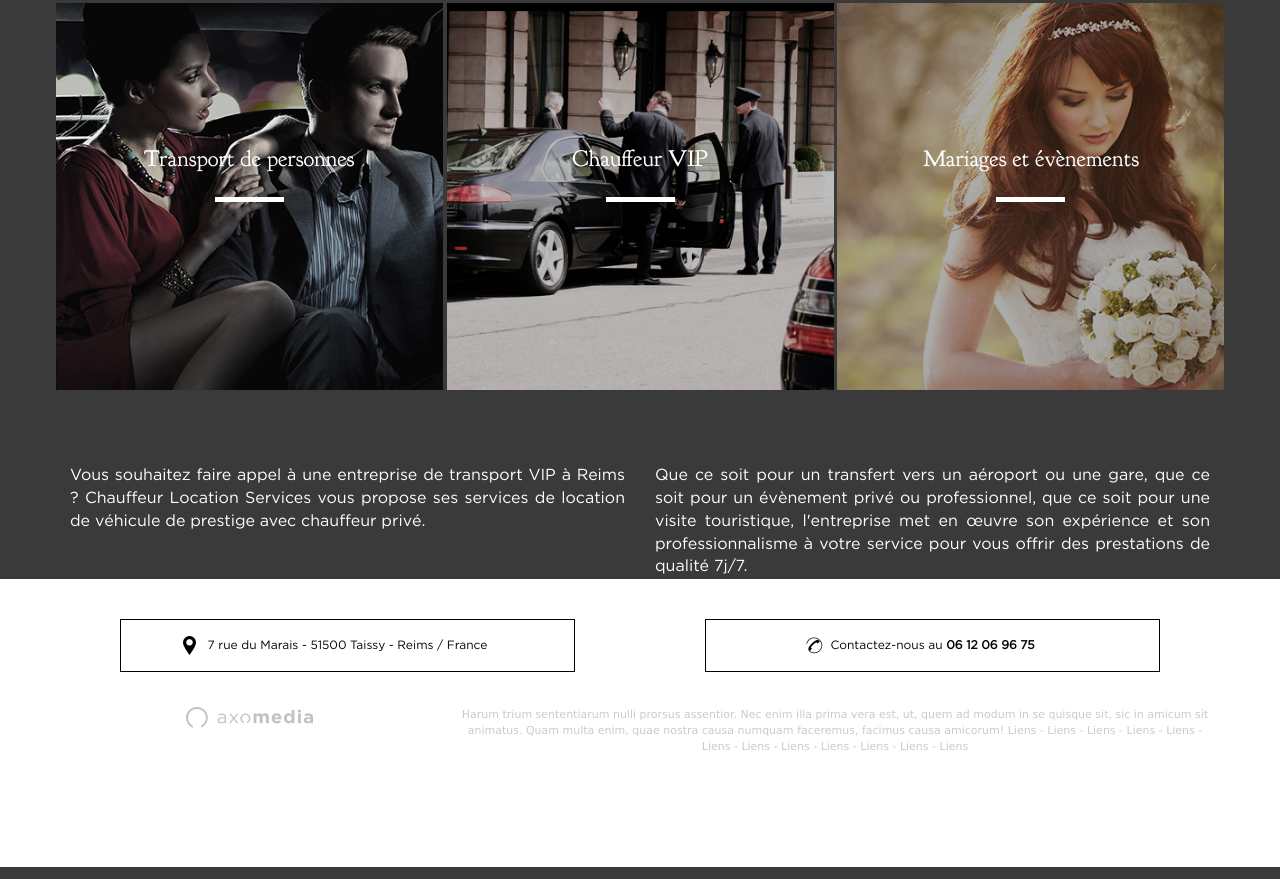
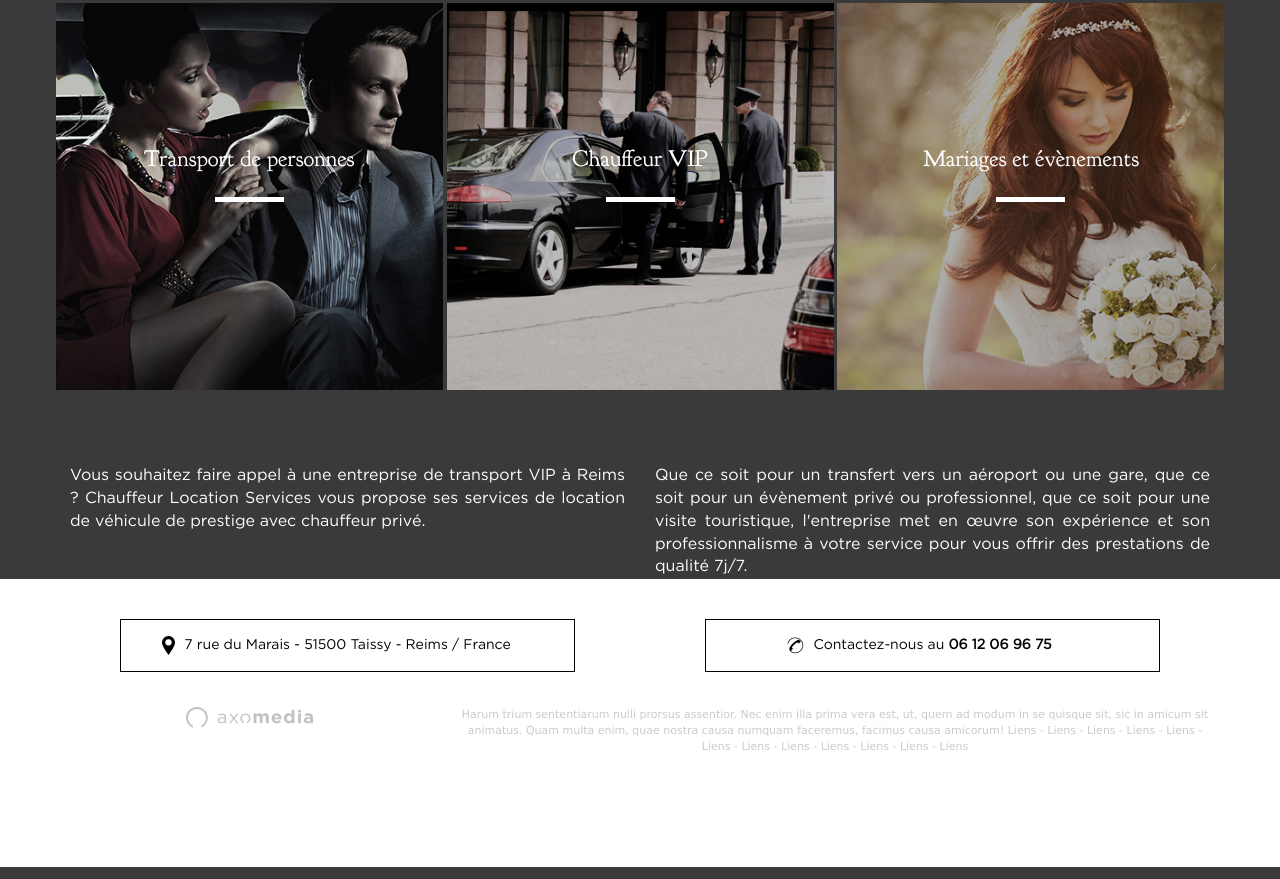
Before and after one commit to cls-ws/cls-ws.github.io, a plain HTML site: page index.html in a window 1280 px wide. Shown: the part 694-1573 px from the top of the page. Drawn offline with Linux system fonts and the light colour scheme.

Commit message:
Update style.css

```diff
--- a/css/style.css
+++ b/css/style.css
@@ -316,199 +316,203 @@ footer div.para-last {
 
   /* line 380, ../../src/stylesheets/style.scss */
   footer a.btn-footer {
+    font-size: 14px;
+  }
+  /* line 385, ../../src/stylesheets/style.scss */
+  footer a.btn-footer {
     max-width: 455px;
   }
-  /* line 384, ../../src/stylesheets/style.scss */
+  /* line 389, ../../src/stylesheets/style.scss */
   footer a.btn-adress {
-    background: url('/images/ico-location.png') 62px center no-repeat;
+    background: url('/images/ico-location.png') 41px center no-repeat;
   }
-  /* line 387, ../../src/stylesheets/style.scss */
+  /* line 392, ../../src/stylesheets/style.scss */
   footer a.btn-contact {
-    background: url('/images/ico-tel.png') 100px center no-repeat;
+    background: url('/images/ico-tel.png') 81px center no-repeat;
   }
 }
 @media (min-width: 1024px) {
-  /* line 409, ../../src/stylesheets/style.scss */
+  /* line 414, ../../src/stylesheets/style.scss */
   .navbar-default .navbar-nav > li > a {
     font-size: 14px;
   }
 
-  /* line 413, ../../src/stylesheets/style.scss */
+  /* line 418, ../../src/stylesheets/style.scss */
   .navbar-default .navbar-nav .open .dropdown-menu > li > a {
     font-size: 14px;
   }
 
-  /* line 419, ../../src/stylesheets/style.scss */
+  /* line 424, ../../src/stylesheets/style.scss */
   header div.container-fluid {
     padding-left: 0;
     padding-right: 0;
   }
-  /* line 425, ../../src/stylesheets/style.scss */
+  /* line 430, ../../src/stylesheets/style.scss */
   header div.leftHeader {
     height: 510px;
     padding-top: 232px;
   }
-  /* line 431, ../../src/stylesheets/style.scss */
+  /* line 436, ../../src/stylesheets/style.scss */
   header div.leftHeader ul.logoContainer li img {
     width: 101px;
     height: 78px;
   }
-  /* line 437, ../../src/stylesheets/style.scss */
+  /* line 442, ../../src/stylesheets/style.scss */
   header div.leftHeader ul.logoContainer li.slogan p {
     font-size: 17px;
   }
-  /* line 445, ../../src/stylesheets/style.scss */
+  /* line 450, ../../src/stylesheets/style.scss */
   header div.leftHeaderPage {
     height: 461px;
   }
-  /* line 449, ../../src/stylesheets/style.scss */
+  /* line 454, ../../src/stylesheets/style.scss */
   header div.rightHeader {
     height: 510px;
   }
-  /* line 451, ../../src/stylesheets/style.scss */
+  /* line 456, ../../src/stylesheets/style.scss */
   header div.rightHeader p.textRight {
     font-size: 30px;
   }
-  /* line 456, ../../src/stylesheets/style.scss */
+  /* line 461, ../../src/stylesheets/style.scss */
   header div.rightHeaderPage {
     height: 461px;
     padding-top: 206px;
   }
 
-  /* line 466, ../../src/stylesheets/style.scss */
+  /* line 471, ../../src/stylesheets/style.scss */
   div.theContent .theRow {
     text-align: center;
   }
-  /* line 468, ../../src/stylesheets/style.scss */
+  /* line 473, ../../src/stylesheets/style.scss */
   div.theContent .theRow .col-center-block {
     float: none;
     display: inline-block;
     margin: 15px auto;
     /* margin-left: auto; margin-right: auto; */
   }
-  /* line 478, ../../src/stylesheets/style.scss */
+  /* line 483, ../../src/stylesheets/style.scss */
   div.theContent a div.box {
     max-width: 310px;
     height: 310px;
   }
-  /* line 484, ../../src/stylesheets/style.scss */
+  /* line 489, ../../src/stylesheets/style.scss */
   div.theContent div.box2 {
     margin-left: 10px;
     margin-right: 10px;
   }
-  /* line 489, ../../src/stylesheets/style.scss */
+  /* line 494, ../../src/stylesheets/style.scss */
   div.theContent p.paraSubBox {
     margin: 60px 0;
     margin-bottom: 0;
   }
-  /* line 494, ../../src/stylesheets/style.scss */
+  /* line 499, ../../src/stylesheets/style.scss */
   div.theContent p.paraSubBoxContent {
     margin: 15px 0;
   }
 
-  /* line 504, ../../src/stylesheets/style.scss */
+  /* line 509, ../../src/stylesheets/style.scss */
   footer a.btn-footer {
     margin-bottom: 35px;
   }
 }
 @media (min-width: 1200px) {
-  /* line 527, ../../src/stylesheets/style.scss */
+  /* line 532, ../../src/stylesheets/style.scss */
   .navbar-default .navbar-nav > li > a {
     font-size: 16px;
     padding-left: 17px;
     padding-right: 17px;
   }
 
-  /* line 533, ../../src/stylesheets/style.scss */
+  /* line 538, ../../src/stylesheets/style.scss */
   .navbar-default .navbar-nav .open .dropdown-menu > li > a {
     font-size: 16px;
   }
 
-  /* line 539, ../../src/stylesheets/style.scss */
+  /* line 544, ../../src/stylesheets/style.scss */
   header div.leftHeader {
     height: 610px;
     padding-top: 232px;
   }
-  /* line 545, ../../src/stylesheets/style.scss */
+  /* line 550, ../../src/stylesheets/style.scss */
   header div.leftHeader ul.logoContainer li img {
     width: 169px;
     height: 130px;
   }
-  /* line 551, ../../src/stylesheets/style.scss */
+  /* line 556, ../../src/stylesheets/style.scss */
   header div.leftHeader ul.logoContainer li.slogan p {
     font-size: 17px;
     float: left;
     margin-bottom: 28px;
   }
-  /* line 562, ../../src/stylesheets/style.scss */
+  /* line 567, ../../src/stylesheets/style.scss */
   header div.leftHeaderPage {
     height: 461px;
     padding-top: 191px;
   }
-  /* line 567, ../../src/stylesheets/style.scss */
+  /* line 572, ../../src/stylesheets/style.scss */
   header div.rightHeader {
     height: 610px;
   }
-  /* line 569, ../../src/stylesheets/style.scss */
+  /* line 574, ../../src/stylesheets/style.scss */
   header div.rightHeader p.textRight {
     font-size: 30px;
     letter-spacing: 1.4px;
     left: 15%;
   }
-  /* line 576, ../../src/stylesheets/style.scss */
+  /* line 581, ../../src/stylesheets/style.scss */
   header div.rightHeaderPage {
     height: 461px;
   }
 
-  /* line 586, ../../src/stylesheets/style.scss */
+  /* line 591, ../../src/stylesheets/style.scss */
   div.theContent a div.box {
     max-width: 387px;
     height: 387px;
   }
 }
 @media (min-width: 1500px) {
-  /* line 604, ../../src/stylesheets/style.scss */
+  /* line 609, ../../src/stylesheets/style.scss */
   .navbar-default .navbar-nav > li > a {
     font-size: 16px;
     padding-left: 30px;
     padding-right: 30px;
   }
 
-  /* line 610, ../../src/stylesheets/style.scss */
+  /* line 615, ../../src/stylesheets/style.scss */
   .navbar-default .navbar-nav .open .dropdown-menu > li > a {
     font-size: 16px;
   }
 
-  /* line 616, ../../src/stylesheets/style.scss */
+  /* line 621, ../../src/stylesheets/style.scss */
   header div.leftHeader {
     height: 810px;
     padding-top: 360px;
   }
-  /* line 622, ../../src/stylesheets/style.scss */
+  /* line 627, ../../src/stylesheets/style.scss */
   header div.leftHeader ul.logoContainer li img {
     width: 169px;
     height: 130px;
   }
-  /* line 632, ../../src/stylesheets/style.scss */
+  /* line 637, ../../src/stylesheets/style.scss */
   header div.leftHeaderPage {
     height: 461px;
     padding-top: 180px;
   }
-  /* line 637, ../../src/stylesheets/style.scss */
+  /* line 642, ../../src/stylesheets/style.scss */
   header div.rightHeader {
     height: 810px;
   }
-  /* line 640, ../../src/stylesheets/style.scss */
+  /* line 645, ../../src/stylesheets/style.scss */
   header div.rightHeaderPage {
     height: 461px;
   }
 
-  /* line 646, ../../src/stylesheets/style.scss */
+  /* line 651, ../../src/stylesheets/style.scss */
   div.container {
     width: 1456px;
   }
 
-  /* line 654, ../../src/stylesheets/style.scss */
+  /* line 659, ../../src/stylesheets/style.scss */
   div.theContent a div.box {
     max-width: 480px;
     height: 480px;
```
